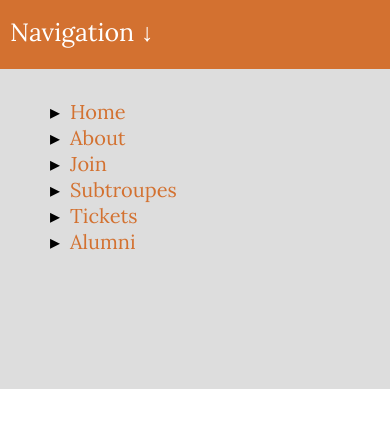
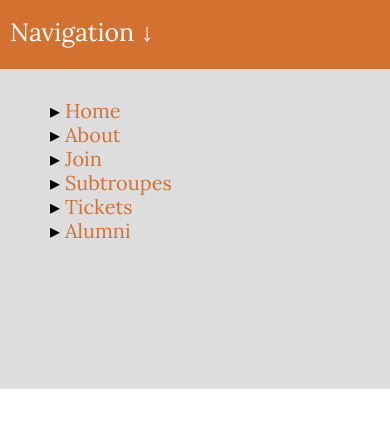
Before and after one commit to rendavison/snsWebsite, a Flask app: page / in a window 390 px wide. Shown: the top 428 px of the page. Run offline with Flask 2, Linux system fonts and the light colour scheme; some libraries are stand-ins or nearby versions.

Commit message:
Revert "updated mobile container"
This reverts commit fe456830805a27cb89b7b620d5b91dbc07bbf851.

```diff
--- a/app/static/sass/main.css
+++ b/app/static/sass/main.css
@@ -73,8 +73,7 @@ h3 {
     display: inline; } }
 .mobilecon {
   width: 100%;
-  z-index: -1;
-  padding: 10px; }
+  z-index: -1; }
 
 .navlinks {
   background: #dddddd;
@@ -92,11 +91,10 @@ h3 {
   -moz-transition-duration: 0.5s;
   -o-transition-duration: 0.5s; }
   .navlinks ul {
-    list-style-type: none;
-    line-height: 130%; }
+    list-style-type: none; }
   .navlinks li:before {
     content: "▸";
-    padding-right: 10px; }
+    padding-right: 5px; }
 
 .mobilenav {
   width: 100%;
--- a/app/static/sass/main.scss
+++ b/app/static/sass/main.scss
@@ -79,7 +79,6 @@ h3 {
 .mobilecon {
   width: 100%;
   z-index: -1;
-  padding: 10px;
 }
 
 .navlinks {
@@ -97,12 +96,11 @@ h3 {
 
   ul {
     list-style-type: none;
-    line-height: 130%;
   }
 
   li:before {
     content: "▸";
-    padding-right: 10px;
+    padding-right: 5px;
   }
 }
 
```
